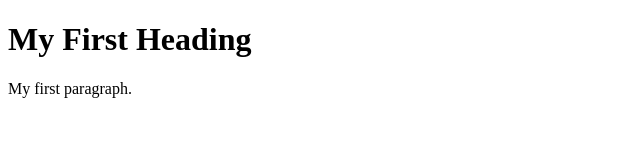
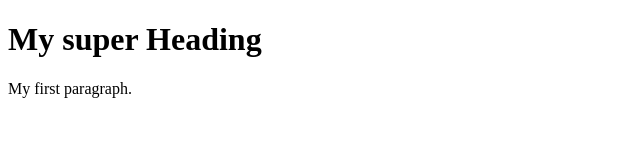
Before and after one commit to webdevops-os/webdevops-os, a plain HTML site: page index.html in a window 1280 px wide. Shown: the whole page, without its empty margins (0-640 px from the left). Drawn offline with Linux system fonts and the light colour scheme.

Commit message:
Update index

```diff
--- a/index.html
+++ b/index.html
@@ -2,7 +2,7 @@
 <html>
 <body>
 
-<h1>My First Heading</h1>
+<h1>My super Heading</h1>
 <p>My first paragraph.</p>
 
 </body>
```
